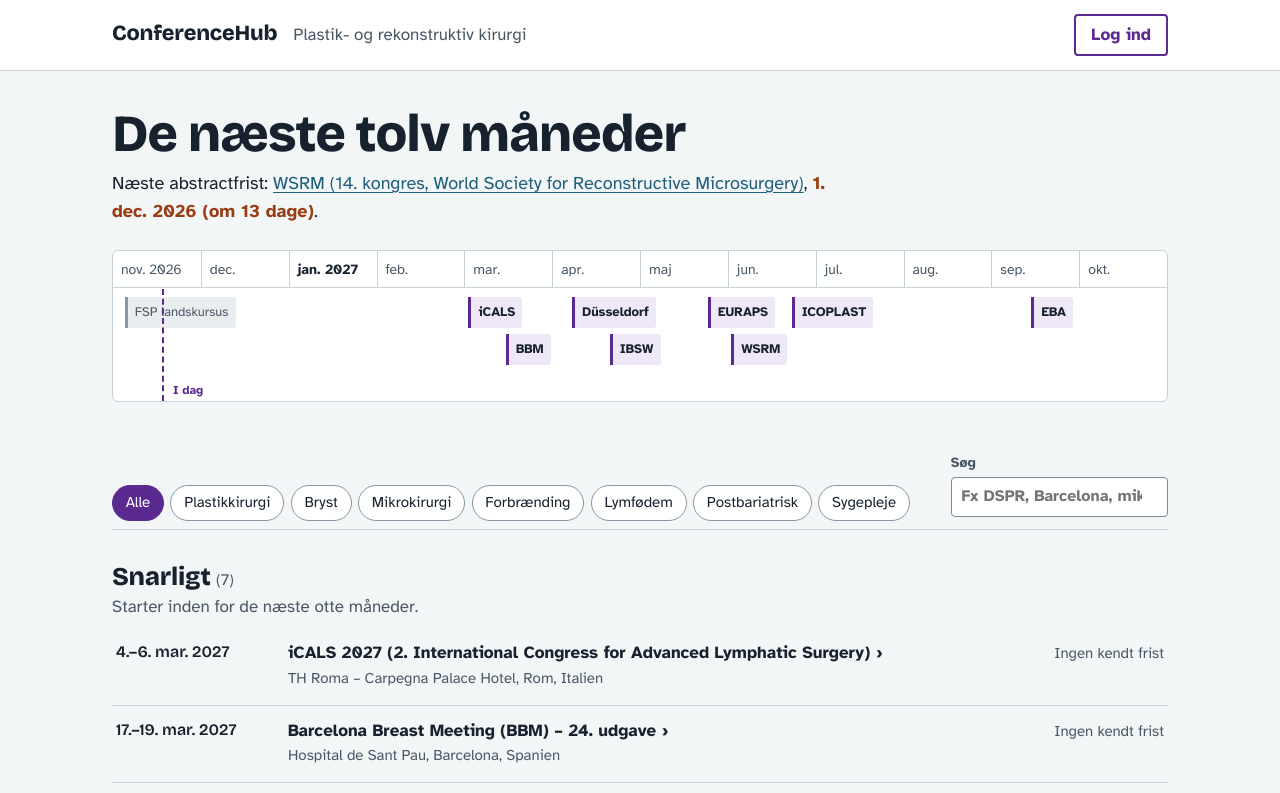
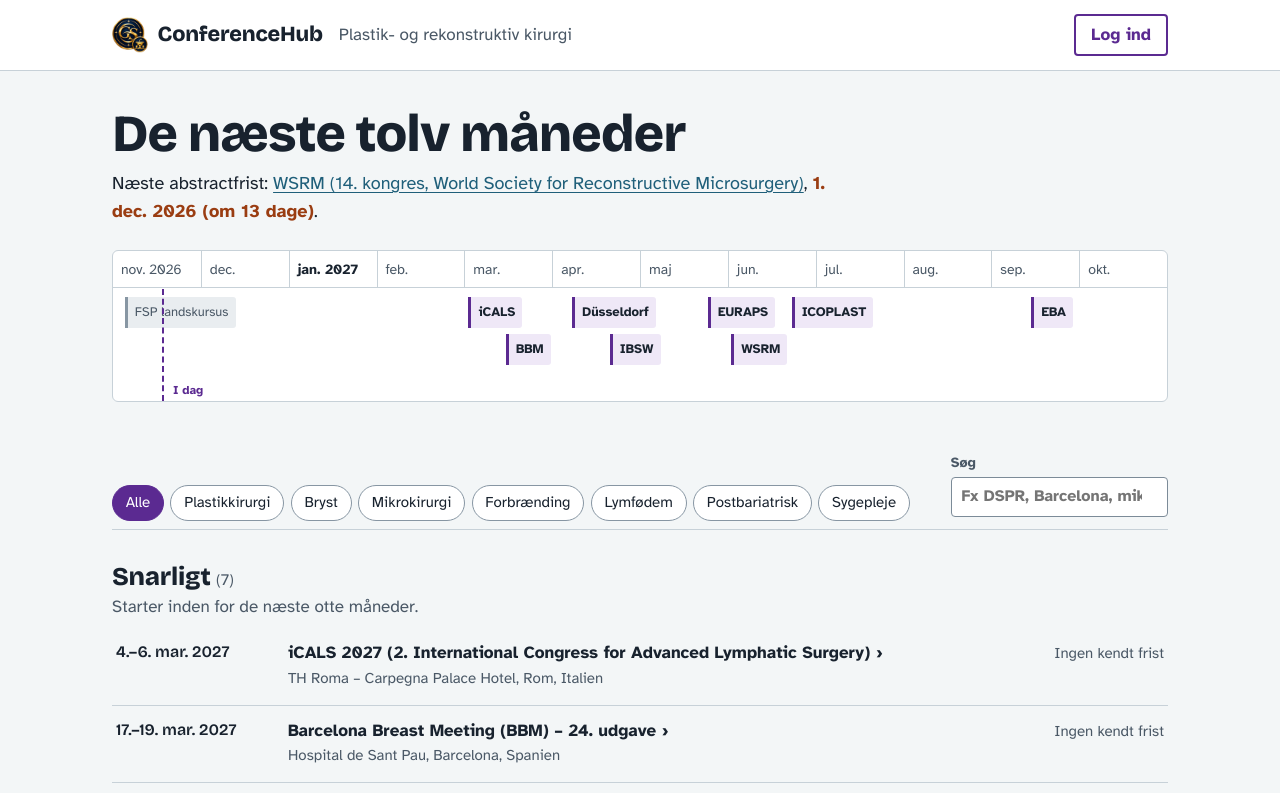
Before and after one commit to GSGrimoire/conferencehub, a plain HTML site: page site/index.html in a window 1280 px wide. Shown: the top 793 px of the page. Drawn offline with Linux system fonts and the light colour scheme; files whose address does not match are found by name.

Commit message:
Twin Orbs-logo og fanebladsikon til ConferenceHub
Siden får favicon.ico, 16/32 px PNG og Apple touch-ikon fra
ConferenceHub-kuglen (talerstol og publikum), og logoet står i toppen
ved siden af navnet. Den tomme favicon (data:,) er fjernet.

Co-Authored-By: Claude Opus 5.5 <noreply@anthropic.com>
Claude-Session: https://claude.ai/code/session_01E9oL81Vf2UrGrLDnMunLPr

```diff
--- a/site/index.html
+++ b/site/index.html
@@ -6,14 +6,17 @@
 <title>ConferenceHub – plastik- og rekonstruktiv kirurgi</title>
 <meta name="description" content="Konferencer i plastik- og rekonstruktiv kirurgi med datoer, abstract- og tilmeldingsfrister og direkte links.">
 <link rel="preload" href="fonts/bricolage-grotesque-latin-800-normal.woff2" as="font" type="font/woff2" crossorigin>
-<link rel="icon" href="data:,">
+<link rel="icon" href="brand/favicon.ico" sizes="48x48">
+<link rel="icon" type="image/png" sizes="32x32" href="brand/favicon-32.png">
+<link rel="icon" type="image/png" sizes="16x16" href="brand/favicon-16.png">
+<link rel="apple-touch-icon" href="brand/apple-touch-icon.png">
 <link rel="stylesheet" href="styles.css">
 </head>
 <body>
 <a class="skip" href="#liste">Gå til konferencelisten</a>
 <header class="top">
   <div class="wrap top-inner">
-    <p class="brand">ConferenceHub</p>
+    <p class="brand"><img src="brand/logo-96.png" width="36" height="36" alt="">ConferenceHub</p>
     <p class="scope">Plastik- og rekonstruktiv kirurgi</p>
     <div class="account" id="account"></div>
   </div>
--- a/site/styles.css
+++ b/site/styles.css
@@ -29,7 +29,8 @@ a { color: var(--drape); text-underline-offset: .18em; }
 
 .top { border-bottom: 1px solid var(--rule); background: var(--sheet); }
 .top-inner { display: flex; align-items: baseline; gap: 1rem; flex-wrap: wrap; padding-top: .9rem; padding-bottom: .9rem; }
-.brand { margin: 0; font: 800 1.35rem/1 var(--display); letter-spacing: -.01em; }
+.brand { margin: 0; font: 800 1.35rem/1 var(--display); letter-spacing: -.01em; display: inline-flex; align-items: center; gap: .6rem; align-self: center; }
+.brand img { display: block; width: 36px; height: 36px; flex: none; }
 .scope { margin: 0; color: var(--ink-soft); }
 
 /* ---------- tavlen ---------- */
```
Also changed, not shown: docs/brand/full-logo-512.png (added), docs/brand/tab-icon-512.png (added), site/brand/apple-touch-icon.png (added), site/brand/favicon-16.png (added), site/brand/favicon-32.png (added), site/brand/favicon.ico (added), site/brand/logo-96.png (added).
